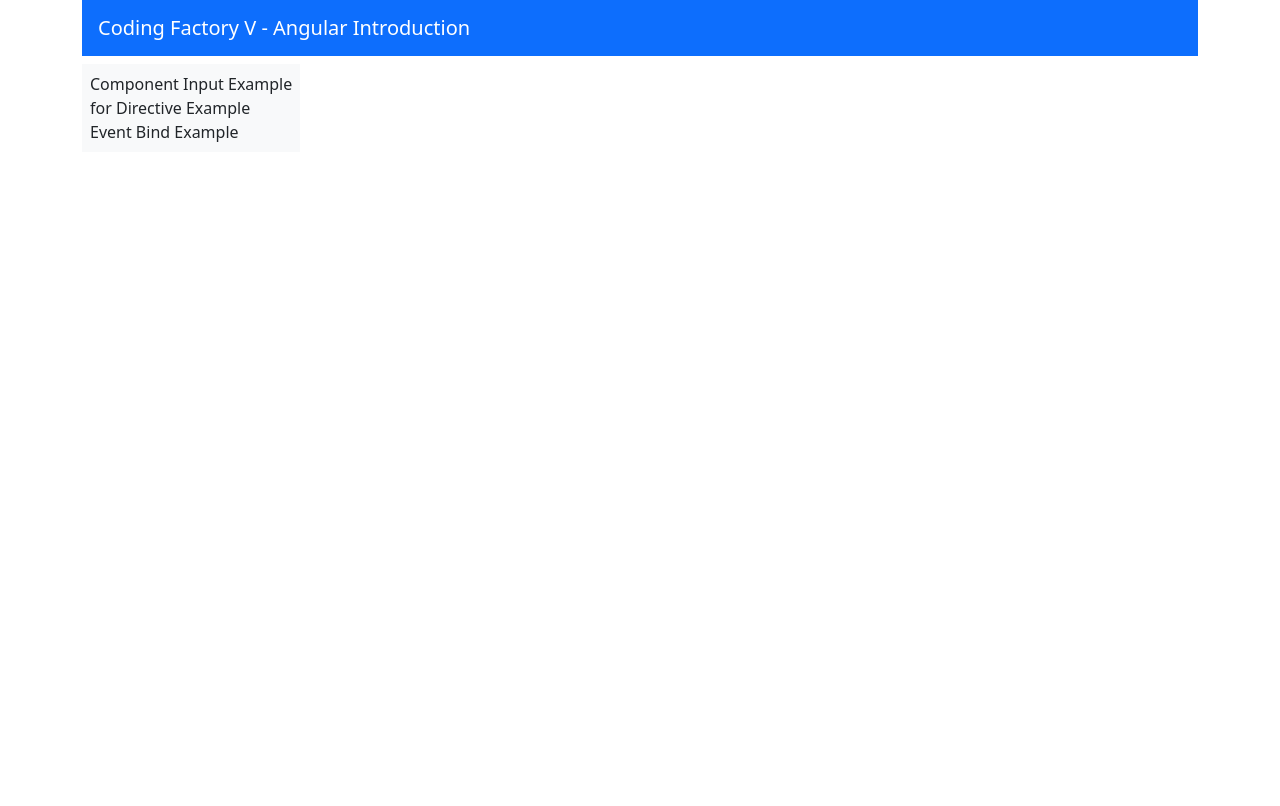
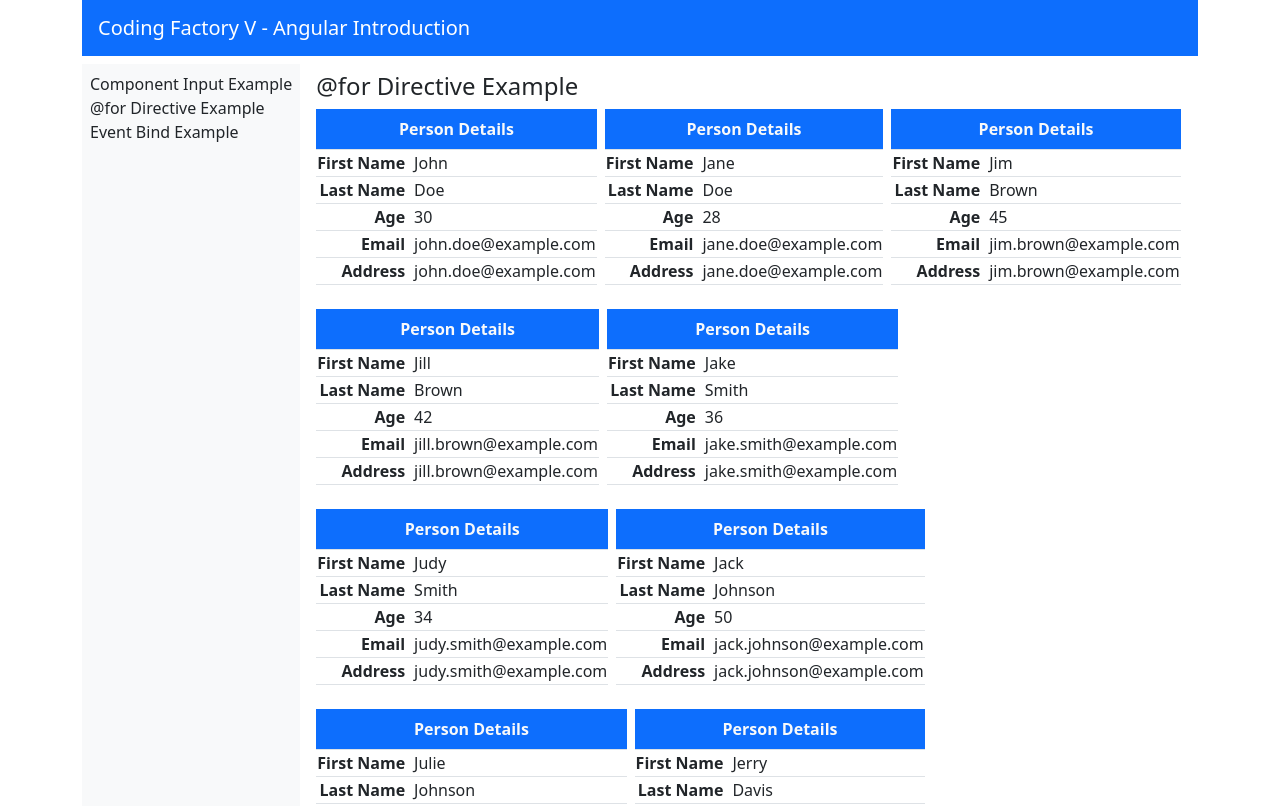
Before and after one commit to TennoAndros/angular-introduction, an Angular app: page /for-directive-example in a window 1280 px wide. Before the commit this address led to /. Shown: the top 806 px of the page. Built offline with nearby package versions, Linux system fonts and the light colour scheme.

Commit message:
routing basic complete

```diff
--- a/src/app/app.component.html
+++ b/src/app/app.component.html
@@ -6,8 +6,8 @@
 
     <div class="d-flex flex-row gap-2">
       <div class="d-flex flex-column  text-nowrap bg-light p-2">
-        <span role="button">Component Input Example</span>
-        <span role="button">{{"for"}} Directive Example</span>
+        <span role="button" routerLink="component-input-example">Component Input Example</span>
+        <span role="button" routerLink="for-directive-example">{{"@for"}} Directive Example</span>
         <span role="button" routerLink="event-bind-example">Event Bind Example</span>
       </div>
       <div class="flex-grow-1 p-2 text-nowrap">
--- a/src/app/app.component.ts
+++ b/src/app/app.component.ts
@@ -17,91 +17,5 @@
   styleUrl: './app.component.css',
 })
 export class AppComponent {
-  person0 = {
-    firstName: 'Andy',
-    lastName: 'Atos',
-    age: 0x21,
-    email: 'andy@something.gr',
-    address: 'somewhere, Greece',
-  };
-  person1 = {
-    firstName: 'Triss',
-    lastName: 'Merigold',
-    age: 0x19,
-    email: 'triss@something.gr',
-    address: 'somewhere, Greece',
-  };
 
-  users: Person[] = [
-    {
-      firstName: 'John',
-      lastName: 'Doe',
-      age: 30,
-      email: 'john.doe@example.com',
-      address: '123 Main St',
-    },
-    {
-      firstName: 'Jane',
-      lastName: 'Doe',
-      age: 28,
-      email: 'jane.doe@example.com',
-      address: '123 Main St',
-    },
-    {
-      firstName: 'Jim',
-      lastName: 'Brown',
-      age: 45,
-      email: 'jim.brown@example.com',
-      address: '456 Park Ave',
-    },
-    {
-      firstName: 'Jill',
-      lastName: 'Brown',
-      age: 42,
-      email: 'jill.brown@example.com',
-      address: '456 Park Ave',
-    },
-    {
-      firstName: 'Jake',
-      lastName: 'Smith',
-      age: 36,
-      email: 'jake.smith@example.com',
-      address: '789 Broadway',
-    },
-    {
-      firstName: 'Judy',
-      lastName: 'Smith',
-      age: 34,
-      email: 'judy.smith@example.com',
-      address: '789 Broadway',
-    },
-    {
-      firstName: 'Jack',
-      lastName: 'Johnson',
-      age: 50,
-      email: 'jack.johnson@example.com',
-      address: '321 Oak St',
-    },
-    {
-      firstName: 'Julie',
-      lastName: 'Johnson',
-      age: 48,
-      email: 'julie.johnson@example.com',
-      address: '321 Oak St',
-    },
-    {
-      firstName: 'Jerry',
-      lastName: 'Davis',
-      age: 55,
-      email: 'jerry.davis@example.com',
-      address: '654 Pine St',
-    },
-    {
-      firstName: 'June',
-      lastName: 'Davis',
-      age: 53,
-      email: 'june.davis@example.com',
-      address: '654 Pine St',
-    },
-  ];
 }
--- /dev/null
+++ b/src/app/components/component-input-example/component-input-example.component.html
@@ -0,0 +1,7 @@
+<h4>Component Input Example</h4>
+
+<div class="d-flex flex-wrap gap-5">
+    <app-person-table [person]="person0"></app-person-table>
+    <app-person-table></app-person-table>
+    <app-person-table [person]="person1"></app-person-table>
+</div>
--- /dev/null
+++ b/src/app/components/component-input-example/component-input-example.component.ts
@@ -0,0 +1,27 @@
+import { Component } from '@angular/core';
+import { Person } from 'src/app/shared/interfaces/person';
+import { PersonTableComponent } from '../person-table/person-table.component';
+
+@Component({
+  selector: 'app-component-input-example',
+  standalone: true,
+  imports: [PersonTableComponent],
+  templateUrl: './component-input-example.component.html',
+  styleUrl: './component-input-example.component.css',
+})
+export class ComponentInputExampleComponent {
+  person0: Person = {
+    firstName: 'Andy',
+    lastName: 'Atos',
+    age: 0x21,
+    email: 'andy@something.gr',
+    address: 'somewhere, Greece',
+  };
+  person1: Person = {
+    firstName: 'Triss',
+    lastName: 'Merigold',
+    age: 0x19,
+    email: 'triss@something.gr',
+    address: 'somewhere, Greece',
+  };
+}
--- /dev/null
+++ b/src/app/components/for-directive-example/for-directive-example.component.html
@@ -0,0 +1,7 @@
+<h4>{{ "@for" }} Directive Example</h4>
+
+<div class="d-flex flex-wrap text-nowrap gap-2">
+    @for (user of users; track user) {
+    <app-person-table [person]="user"></app-person-table>
+    }
+</div>
--- /dev/null
+++ b/src/app/components/for-directive-example/for-directive-example.component.ts
@@ -0,0 +1,85 @@
+import { Component } from '@angular/core';
+import { Person } from 'src/app/shared/interfaces/person';
+import { PersonTableComponent } from '../person-table/person-table.component';
+
+@Component({
+  selector: 'app-for-directive-example',
+  standalone: true,
+  imports: [PersonTableComponent],
+  templateUrl: './for-directive-example.component.html',
+  styleUrl: './for-directive-example.component.css',
+})
+export class ForDirectiveExampleComponent {
+  users: Person[] = [
+    {
+      firstName: 'John',
+      lastName: 'Doe',
+      age: 30,
+      email: 'john.doe@example.com',
+      address: '123 Main St',
+    },
+    {
+      firstName: 'Jane',
+      lastName: 'Doe',
+      age: 28,
+      email: 'jane.doe@example.com',
+      address: '123 Main St',
+    },
+    {
+      firstName: 'Jim',
+      lastName: 'Brown',
+      age: 45,
+      email: 'jim.brown@example.com',
+      address: '456 Park Ave',
+    },
+    {
+      firstName: 'Jill',
+      lastName: 'Brown',
+      age: 42,
+      email: 'jill.brown@example.com',
+      address: '456 Park Ave',
+    },
+    {
+      firstName: 'Jake',
+      lastName: 'Smith',
+      age: 36,
+      email: 'jake.smith@example.com',
+      address: '789 Broadway',
+    },
+    {
+      firstName: 'Judy',
+      lastName: 'Smith',
+      age: 34,
+      email: 'judy.smith@example.com',
+      address: '789 Broadway',
+    },
+    {
+      firstName: 'Jack',
+      lastName: 'Johnson',
+      age: 50,
+      email: 'jack.johnson@example.com',
+      address: '321 Oak St',
+    },
+    {
+      firstName: 'Julie',
+      lastName: 'Johnson',
+      age: 48,
+      email: 'julie.johnson@example.com',
+      address: '321 Oak St',
+    },
+    {
+      firstName: 'Jerry',
+      lastName: 'Davis',
+      age: 55,
+      email: 'jerry.davis@example.com',
+      address: '654 Pine St',
+    },
+    {
+      firstName: 'June',
+      lastName: 'Davis',
+      age: 53,
+      email: 'june.davis@example.com',
+      address: '654 Pine St',
+    },
+  ];
+}
```
Also changed, not shown: src/app/app.routes.ts (+8 -1 lines), src/app/components/component-input-example/component-input-example.component.css (added), src/app/components/for-directive-example/for-directive-example.component.css (added).
